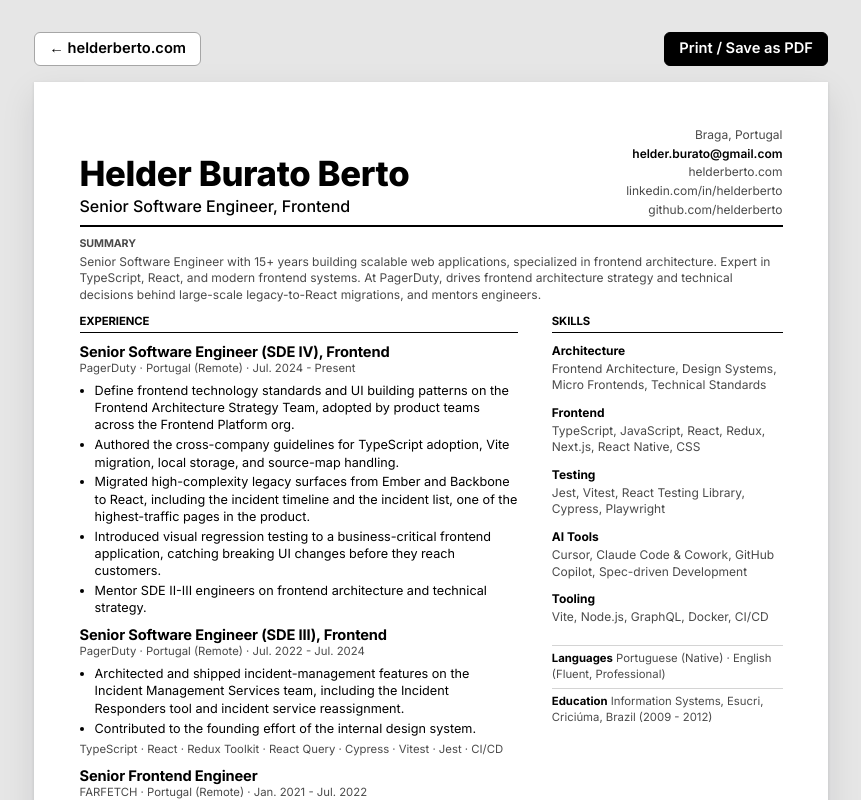
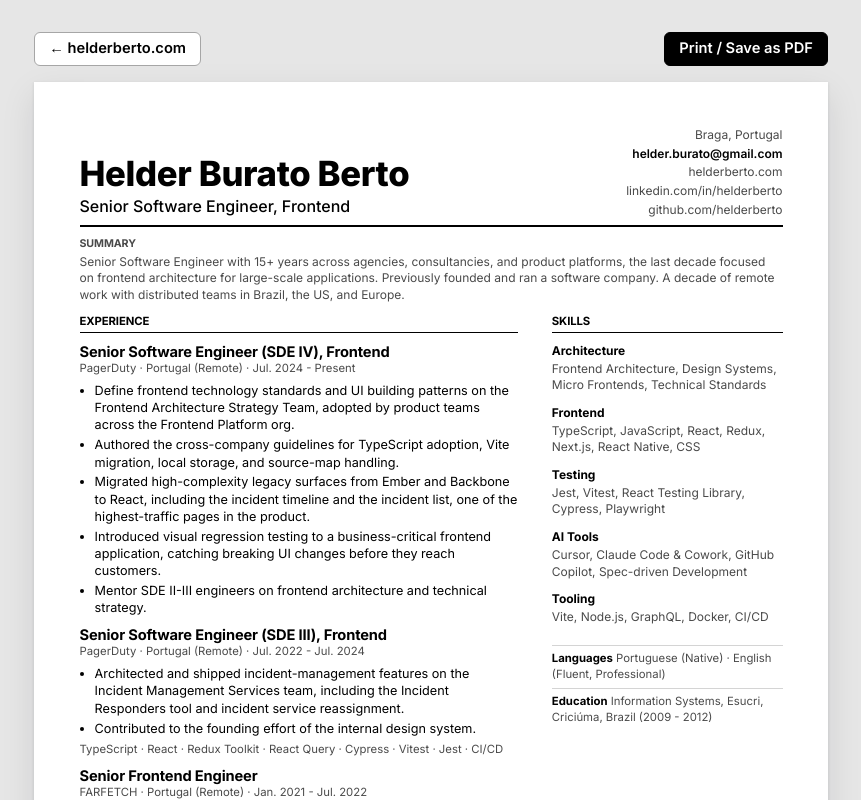
Before and after one commit to helderberto/helderberto.com, a Next.js app: page /resume in a window 1280 px wide. Shown: the top 800 px of the page, without its empty margins (209-1070 px from the left). Built offline with nearby package versions, Linux system fonts and the light colour scheme.

Commit message:
chore: tighten resume summary to positioning and career arc

```diff
--- a/src/data/resume.ts
+++ b/src/data/resume.ts
@@ -34,7 +34,7 @@ export const resume = {
     { label: 'github.com/helderberto', href: 'https://github.com/helderberto' },
   ],
   summary:
-    'Senior Software Engineer with 15+ years building scalable web applications, specialized in frontend architecture. Expert in TypeScript, React, and modern frontend systems. At PagerDuty, drives frontend architecture strategy and technical decisions behind large-scale legacy-to-React migrations, and mentors engineers.',
+    'Senior Software Engineer with 15+ years across agencies, consultancies, and product platforms, the last decade focused on frontend architecture for large-scale applications. Previously founded and ran a software company. A decade of remote work with distributed teams in Brazil, the US, and Europe.',
   skills: [
     {
       group: 'Architecture',
```
